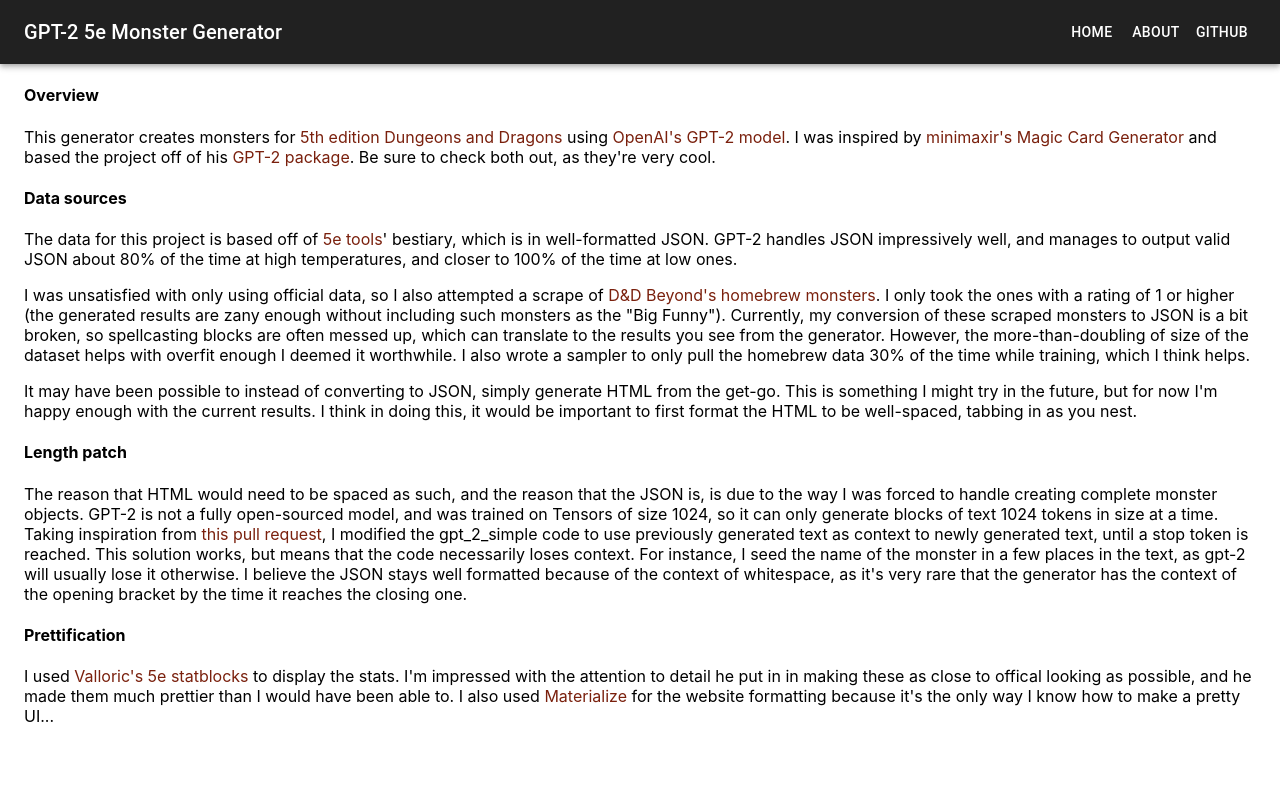
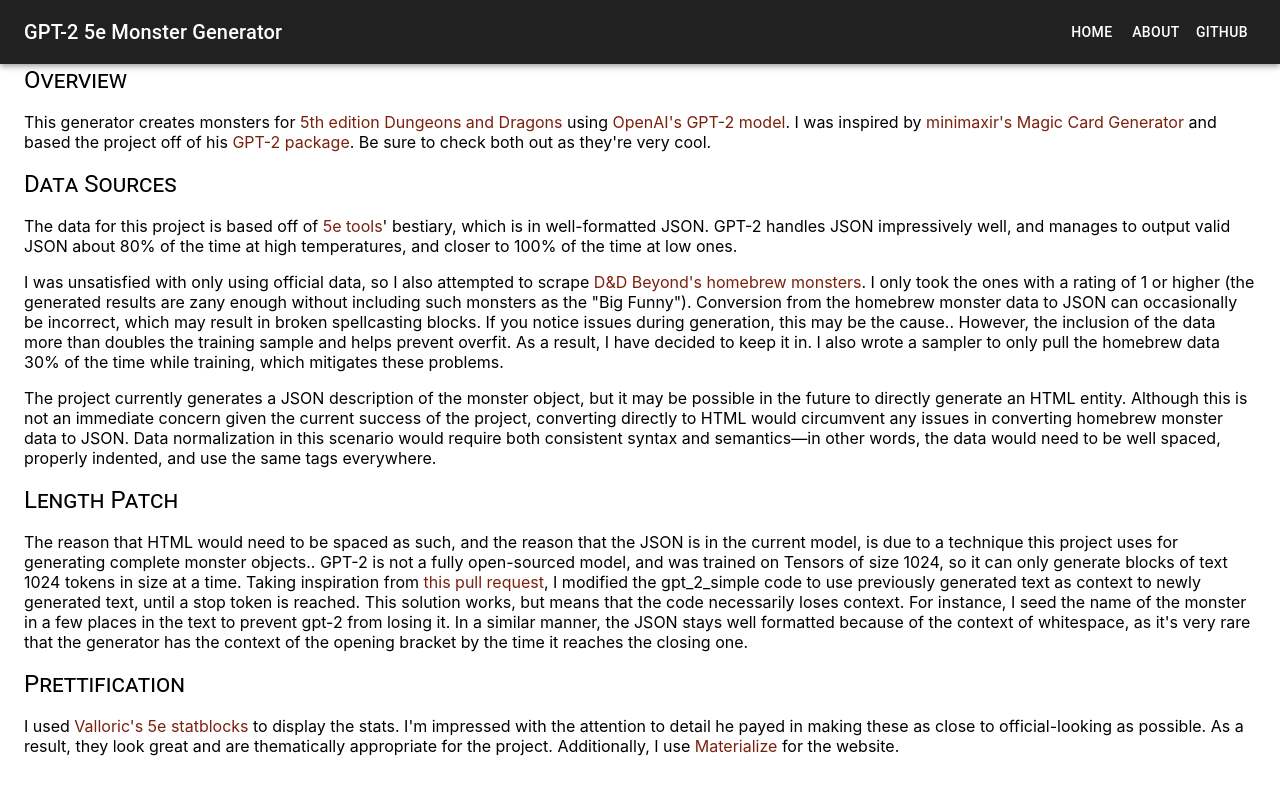
Before and after one commit to dhlanm/gpt-2-dnd-frontend, a React (Create React App) app: page /about in a window 1280 px wide. Shown: the top 794 px of the page. Built offline with nearby package versions, Linux system fonts and the light colour scheme.

Commit message:
Update about text

```diff
--- a/src/About/index.tsx
+++ b/src/About/index.tsx
@@ -1,62 +1,84 @@
 import React from 'react'
-import { Container, Link as MaterialLink } from '@material-ui/core'
+import {
+	Container,
+	createStyles,
+	Link as MaterialLink,
+	makeStyles,
+	Typography,
+} from '@material-ui/core'
 
 const Link: React.FC<{ href: string }> = props => (
 	<MaterialLink href={props.href} target="_blank" rel="noopener">{props.children}</MaterialLink>
 )
 
+const useStyles = makeStyles(() =>
+	createStyles({
+		title: {
+			fontVariant: 'small-caps',
+		},
+	}),
+)
+
+const Title: React.FC = props => {
+	const classes = useStyles()
+	return <Typography variant="h5" className={classes.title}>{props.children}</Typography>
+}
+
 const About: React.FC = () => (
 	<Container>
-		<h4>Overview</h4>
+		<Title>Overview</Title>
 		<p>This generator creates monsters for <Link
-			href="https://dnd.wizards.com/dungeons-and-dragons/what-is-dd">5th edition
-			Dungeons and Dragons</Link> using <Link
-			href="https://openai.com/blog/better-language-models/">OpenAI's GPT-2 model</Link>.
-			I was inspired by <Link href="https://minimaxir.com/apps/gpt2-mtg/">minimaxir's
-				Magic Card Generator</Link> and based the project off of his <Link
-				href="https://github.com/minimaxir/gpt-2-simple">GPT-2 package</Link>. Be sure
-			to check both out, as they're very cool.</p>
-		<h4>Data sources</h4>
-		<p>The data for this project is based off of <Link
-			href="5e.tools">5e tools</Link>' bestiary, which is in well-formatted JSON. GPT-2
-			handles JSON impressively well, and manages to output valid JSON about 80% of
-			the time at high temperatures, and closer to 100% of the time at low ones.</p>
+			href="https://dnd.wizards.com/dungeons-and-dragons/what-is-dd">5th edition Dungeons and
+			Dragons</Link> using <Link href="https://openai.com/blog/better-language-models/">OpenAI's
+			GPT-2 model</Link>. I was inspired by <Link href="https://minimaxir.com/apps/gpt2-mtg/">minimaxir's
+			Magic Card Generator</Link> and based the project off of his <Link
+			href="https://github.com/minimaxir/gpt-2-simple">GPT-2 package</Link>. Be sure to check
+			both out as they're very cool.</p>
+
+		<Title>Data Sources</Title>
+		<p>The data for this project is based off of <Link href="5e.tools">5e
+			tools</Link>' bestiary, which is in well-formatted JSON. GPT-2 handles JSON impressively
+			well, and manages to output valid JSON about 80% of the time at high temperatures, and
+			closer to 100% of the time at low ones.</p>
 		<p>I was unsatisfied with only using official data, so I also
-			attempted a scrape of <Link href="https://www.dndbeyond.com/homebrew/monsters">D&D
-				Beyond's homebrew monsters</Link>. I only took the ones with a rating of 1 or
-			higher (the generated results are zany enough without including such monsters as
-			the "Big Funny"). Currently, my conversion of these scraped monsters to JSON is
-			a bit broken, so spellcasting blocks are often messed up, which can translate to
-			the results you see from the generator. However, the more-than-doubling of size
-			of the dataset helps with overfit enough I deemed it worthwhile. I also wrote a
-			sampler to only pull the homebrew data 30% of the time while training, which I
-			think helps.</p>
-		<p>It may have been possible to instead of converting to JSON,
-			simply generate HTML from the get-go. This is something I might try in the
-			future, but for now I'm happy enough with the current results. I think in doing
-			this, it would be important to first format the HTML to be well-spaced, tabbing
-			in as you nest.</p>
-		<h4>Length patch</h4>
-		<p>The reason that HTML would need to be spaced as such, and
-			the reason that the JSON is, is due to the way I was forced to handle creating
-			complete monster objects. GPT-2 is not a fully open-sourced model, and was
-			trained on Tensors of size 1024, so it can only generate blocks of text 1024
-			tokens in size at a time. Taking inspiration from <Link
-				href="https://github.com/minimaxir/gpt-2-simple/pull/87">this pull
-				request</Link>, I modified the gpt_2_simple code to use previously generated
-			text as context to newly generated text, until a stop token is reached. This
-			solution works, but means that the code necessarily loses context. For instance,
-			I seed the name of the monster in a few places in the text, as gpt-2 will
-			usually lose it otherwise. I believe the JSON stays well formatted because of
-			the context of whitespace, as it's very rare that the generator has the context
-			of the opening bracket by the time it reaches the closing one.</p>
-		<h4>Prettification</h4>
+			attempted to scrape <Link href="https://www.dndbeyond.com/homebrew/monsters">D&D Beyond's
+				homebrew monsters</Link>. I only took the ones with a rating of 1 or higher (the
+			generated results are zany enough without including such monsters as the "Big Funny").
+			Conversion from the homebrew monster data to JSON can occasionally be incorrect, which
+			may result in broken spellcasting blocks. If you notice issues during generation, this
+			may be the cause.. However, the inclusion of the data more than doubles the training
+			sample and helps prevent overfit. As a result, I have decided to keep it in. I also
+			wrote a sampler to only pull the homebrew data 30% of the time while training, which
+			mitigates these problems.</p>
+		<p>The project currently generates a JSON description of the monster
+			object, but it may be possible in the future to directly generate an HTML entity.
+			Although this is not an immediate concern given the current success of the project,
+			converting directly to HTML would circumvent any issues in converting homebrew monster
+			data to JSON. Data normalization in this scenario would require both consistent syntax
+			and semantics—in other words, the data would need to be well spaced, properly indented,
+			and use the same tags everywhere.</p>
+
+		<Title>Length Patch</Title>
+		<p>The reason that HTML would need to be spaced as such, and the
+			reason that the JSON is in the current model, is due to a technique this project uses
+			for generating complete monster objects.. GPT-2 is not a fully open-sourced model, and
+			was trained on Tensors of size 1024, so it can only generate blocks of text 1024 tokens
+			in size at a time. Taking inspiration from <Link
+				href="https://github.com/minimaxir/gpt-2-simple/pull/87">this pull request</Link>, I
+			modified the gpt_2_simple code to use previously generated text as context to newly
+			generated text, until a stop token is reached. This solution works, but means that the
+			code necessarily loses context. For instance, I seed the name of the monster in a few
+			places in the text to prevent gpt-2 from losing it. In a similar manner, the JSON stays
+			well formatted because of the context of whitespace, as it's very rare that the
+			generator has the context of the opening bracket by the time it reaches the closing one.
+		</p>
+
+		<Title>Prettification</Title>
 		<p>I used <Link href="https://github.com/Valloric/statblock5e">Valloric's
-			5e statblocks</Link> to display the stats. I'm impressed with the attention to
-			detail he put in in making these as close to offical looking as possible, and he
-			made them much prettier than I would have been able to. I also used <Link
-				href="https://materializecss.com">Materialize</Link> for the website formatting
-			because it's the only way I know how to make a pretty UI...</p>
+			5e statblocks</Link> to display the stats. I'm impressed with the attention to detail he
+			payed in making these as close to official-looking as possible. As a result, they look
+			great and are thematically appropriate for the project. Additionally, I use <Link
+				href="https://materializecss.com">Materialize</Link> for the website.</p>
 	</Container>
 )
 
```
